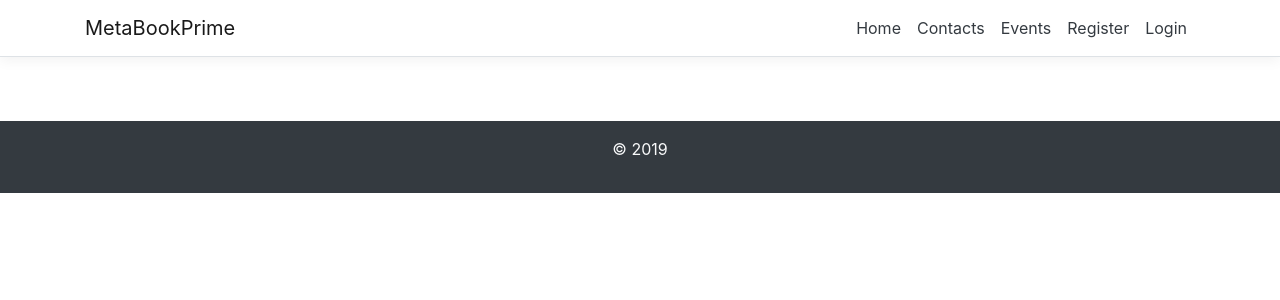
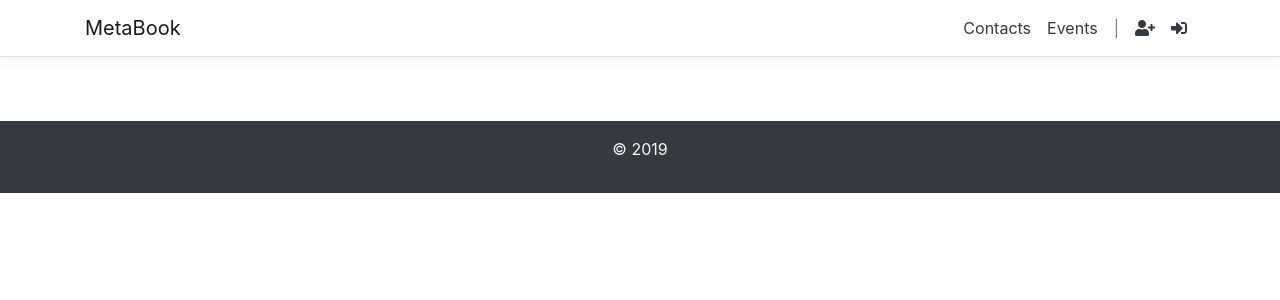
Before and after one commit to tonytornado/MetaBook, a React (Create React App) app in the folder MetaBookPrime/ClientApp/: page /directory in a window 1280 px wide. Shown: the top 300 px of the page. Built offline with nearby package versions, Linux system fonts and the light colour scheme; no server answers.

Commit message:
Modifications to the login/register icons, layout for the loginpartial.

```diff
--- a/MetaBookPrime/ClientApp/package.json
+++ b/MetaBookPrime/ClientApp/package.json
@@ -21,8 +21,7 @@
     "@fortawesome/free-brands-svg-icons": "latest",
     "@fortawesome/free-regular-svg-icons": "latest",
     "@fortawesome/fontawesome-svg-core": "latest",
-    "react-datepicker": "latest",
-    "@aspnet/signalr-client": "1.0.0-alpha2-update1"
+    "react-datepicker": "latest"
   },
   "devDependencies": {
     "ajv": "^6.9.1",
--- a/MetaBookPrime/ClientApp/src/components/Layout.js
+++ b/MetaBookPrime/ClientApp/src/components/Layout.js
@@ -2,7 +2,7 @@
 import { Container } from 'reactstrap';
 import { NavMenu } from './NavMenu';
 import { FontAwesomeIcon } from '@fortawesome/react-fontawesome';
-import { faSpinner } from '@fortawesome/free-solid-svg-icons';
+import { faSpinner, faSync } from '@fortawesome/free-solid-svg-icons';
 
 export class Layout extends Component {
   static displayName = Layout.name;
@@ -67,3 +67,14 @@
         </div>
     )
 }
+
+/**
+ * A function for loading the login screen animation
+ * */
+export function LoginLoader() {
+    return (
+        <div className="text-center">
+            <FontAwesomeIcon icon={faSync} size="6x" spin />
+        </div>
+    )
+}
--- a/MetaBookPrime/ClientApp/src/components/NavMenu.js
+++ b/MetaBookPrime/ClientApp/src/components/NavMenu.js
@@ -27,18 +27,18 @@
             <header>
                 <Navbar className="navbar-expand-sm navbar-toggleable-sm ng-white border-bottom box-shadow mb-3" light>
                     <Container>
-                        <NavbarBrand tag={Link} to="/">MetaBookPrime</NavbarBrand>
+                        <NavbarBrand tag={Link} to="/" alt="MetaBook">MetaBook</NavbarBrand>
                         <NavbarToggler onClick={this.toggleNavbar} className="mr-2" />
                         <Collapse className="d-sm-inline-flex flex-sm-row-reverse" isOpen={!this.state.collapsed} navbar>
                             <ul className="navbar-nav flex-grow">
-                                <NavItem>
-                                    <NavLink tag={Link} className="text-dark" to="/">Home</NavLink>
-                                </NavItem>
                                 <NavItem>
                                     <NavLink tag={Link} className="text-dark" to="/directory">Contacts</NavLink>
                                 </NavItem>
                                 <NavItem>
                                     <NavLink tag={Link} className="text-dark" to="/events">Events</NavLink>
+                                </NavItem>
+                                <NavItem>
+                                    <NavLink>|</NavLink>
                                 </NavItem>
                                 <LoginMenu>
                                 </LoginMenu>
--- a/MetaBookPrime/ClientApp/src/components/api-authorization/Login.js
+++ b/MetaBookPrime/ClientApp/src/components/api-authorization/Login.js
@@ -3,6 +3,7 @@
 import authService from './AuthorizeService';
 import { AuthenticationResultStatus } from './AuthorizeService';
 import { LoginActions, QueryParameterNames, ApplicationPaths } from './ApiAuthorizationConstants';
+import { LoginLoader, Loader } from '../Layout';
 
 // The main responsibility of this component is to handle the user's login process.
 // This is the starting point for the login process. Any component that needs to authenticate
@@ -51,12 +52,11 @@
         } else {
             switch (action) {
                 case LoginActions.Login:
-                    return (<div>Processing login</div>);
                 case LoginActions.LoginCallback:
-                    return (<div>Processing login callback</div>);
+                    return (<LoginLoader />);
                 case LoginActions.Profile:
                 case LoginActions.Register:
-                    return (<div></div>);
+                    return (<Loader />);
                 default:
                     throw new Error(`Invalid action '${action}'`);
             }
--- a/MetaBookPrime/ClientApp/src/components/api-authorization/LoginMenu.js
+++ b/MetaBookPrime/ClientApp/src/components/api-authorization/LoginMenu.js
@@ -3,6 +3,8 @@
 import { Link } from 'react-router-dom';
 import authService from './AuthorizeService';
 import { ApplicationPaths } from './ApiAuthorizationConstants';
+import { FontAwesomeIcon } from '@fortawesome/react-fontawesome';
+import { faSignOutAlt, faSignInAlt, faRegistered, faUserPlus } from '@fortawesome/free-solid-svg-icons';
 
 export class LoginMenu extends Component {
     constructor(props) {
@@ -47,10 +49,10 @@
     authenticatedView(userName, profilePath, logoutPath) {
         return (<Fragment>
             <NavItem>
-                <NavLink tag={Link} className="text-dark" to={profilePath}>Hello {userName}</NavLink>
+                <NavLink tag={Link} className="text-dark" to={profilePath}>{userName}</NavLink>
             </NavItem>
             <NavItem>
-                <NavLink tag={Link} className="text-dark" to={logoutPath}>Logout</NavLink>
+                <NavLink tag={Link} className="text-dark" to={logoutPath}><FontAwesomeIcon icon={faSignOutAlt} size={2} /></NavLink>
             </NavItem>
         </Fragment>);
 
@@ -59,10 +61,10 @@
     anonymousView(registerPath, loginPath) {
         return (<Fragment>
             <NavItem>
-                <NavLink tag={Link} className="text-dark" to={registerPath}>Register</NavLink>
+                <NavLink tag={Link} className="text-dark" to={registerPath} alt="Register" title="Register here!"><FontAwesomeIcon icon={faUserPlus} size={2} /></NavLink>
             </NavItem>
             <NavItem>
-                <NavLink tag={Link} className="text-dark" to={loginPath}>Login</NavLink>
+                <NavLink tag={Link} className="text-dark" to={loginPath} alt="Sign In" title="Login"><FontAwesomeIcon icon={faSignInAlt} size={2} /></NavLink>
             </NavItem>
         </Fragment>);
     }
```
Also changed, not shown: 2 other files (tests, documents, lock files or other folders).
